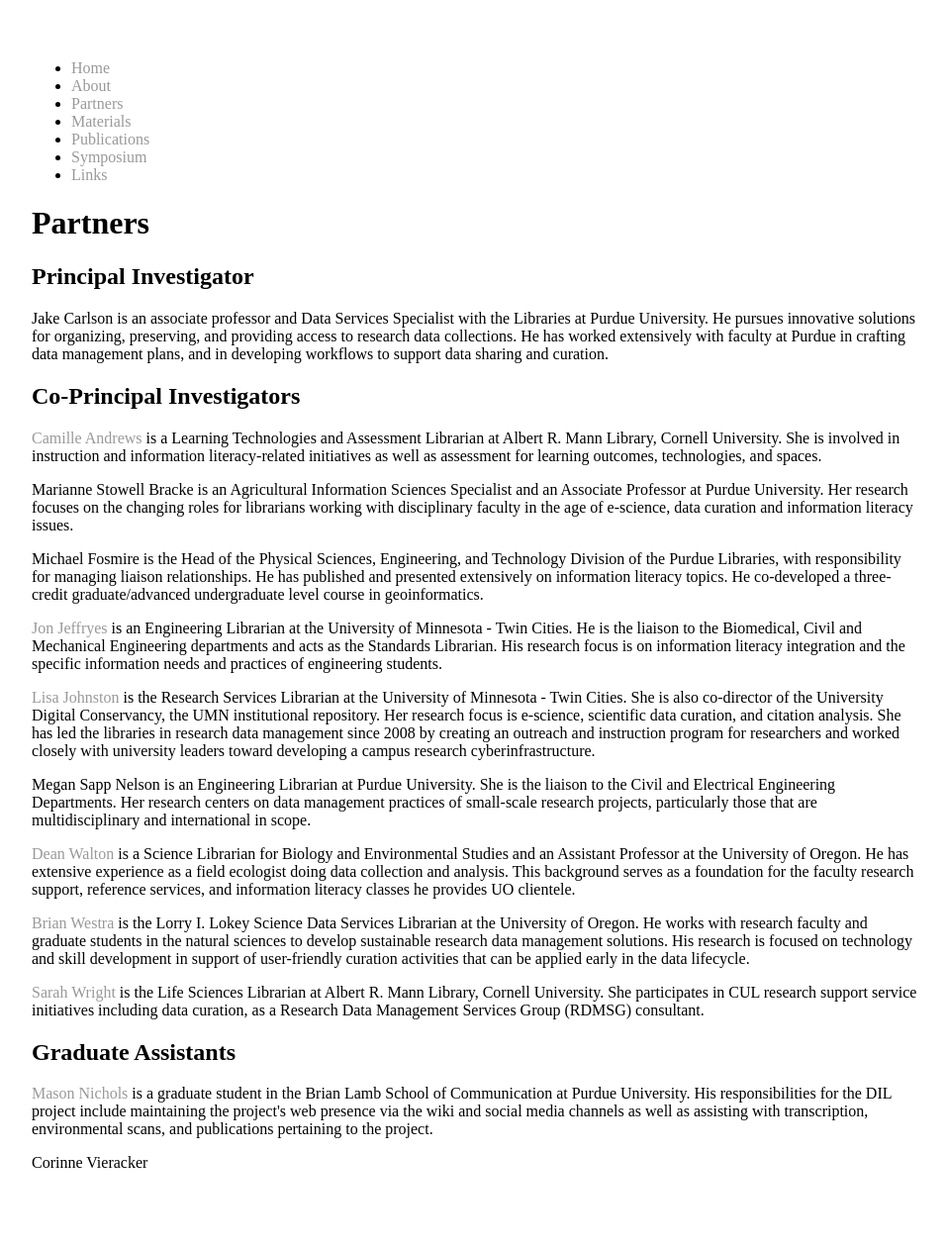
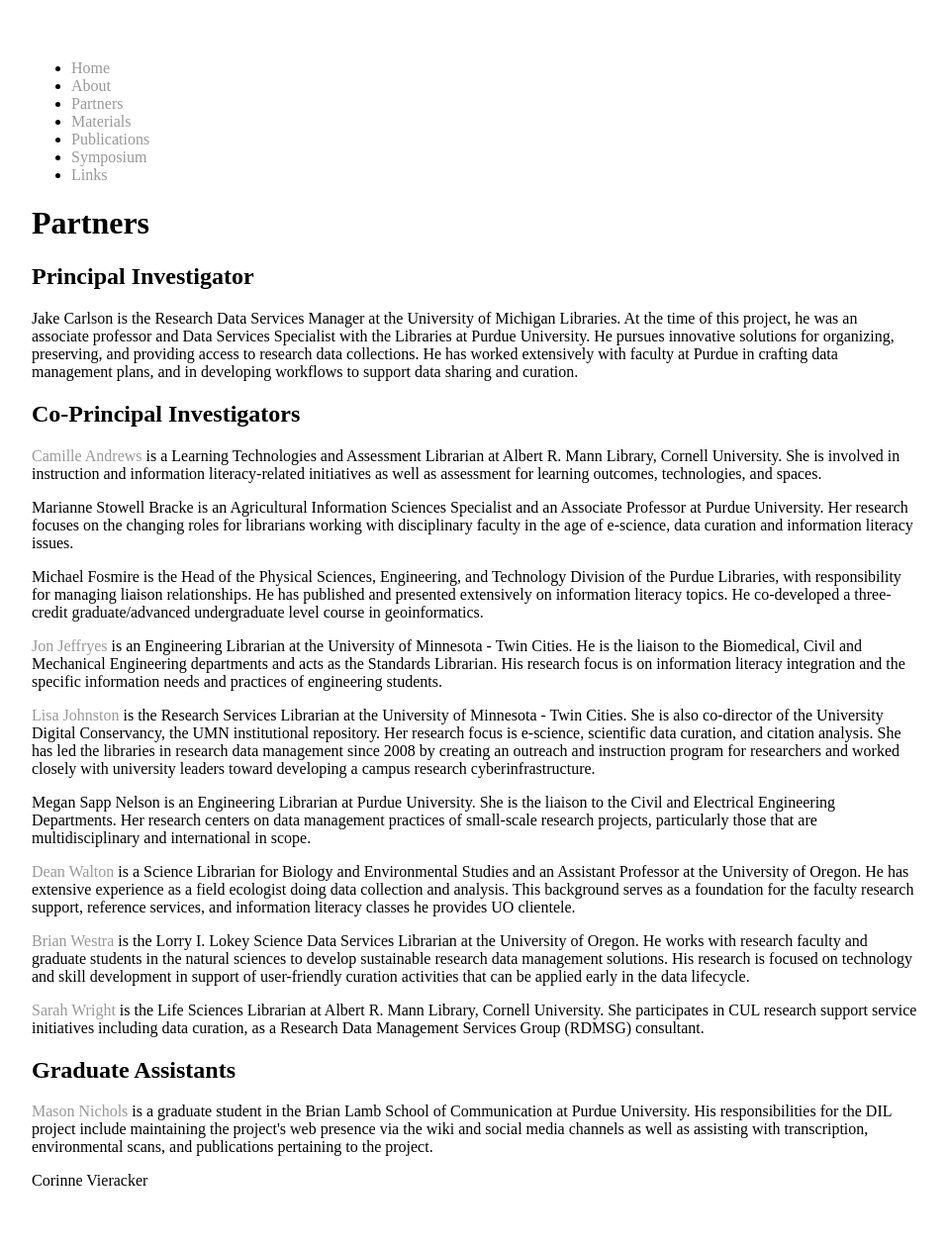
Before and after one commit to datainfolit/datainfolit, a Jekyll site: the page built from partners/index.html, in a window 1280 px wide. Shown: the whole page at 99% size, without its empty margins (160-1117 px from the left). Built offline with Jekyll 4.4.1, drawn with Linux system fonts in a browser that asks for light colours.

Commit message:
Update index.html

```diff
--- a/partners/index.html
+++ b/partners/index.html
@@ -6,7 +6,7 @@
 <div class="content">
 <h1>Partners</h1>
 <h2>Principal Investigator</h2>
-<p>Jake Carlson is an associate professor and Data Services Specialist with the Libraries at Purdue University. He pursues innovative solutions for organizing, preserving, and providing access to research data collections. He has worked extensively with faculty at Purdue in crafting data management plans, and in developing workflows to support data sharing and curation.</p>
+<p>Jake Carlson is the Research Data Services Manager at the University of Michigan Libraries. At the time of this project, he was an associate professor and Data Services Specialist with the Libraries at Purdue University. He pursues innovative solutions for organizing, preserving, and providing access to research data collections. He has worked extensively with faculty at Purdue in crafting data management plans, and in developing workflows to support data sharing and curation.</p>
 <h2>Co-Principal Investigators</h2>
 <p><a href="http://vivo.cornell.edu/display/individual20520" target="_blank">Camille Andrews</a> is a Learning Technologies and Assessment Librarian at Albert R. Mann Library, Cornell University. She is involved in instruction and information literacy-related initiatives as well as assessment for learning outcomes, technologies, and spaces.</p>
 <p>Marianne Stowell Bracke is an Agricultural Information Sciences Specialist and an Associate Professor at Purdue University.  Her research focuses on the changing roles for librarians working with disciplinary faculty in the age of e-science, data curation and information literacy issues.</p>
```
